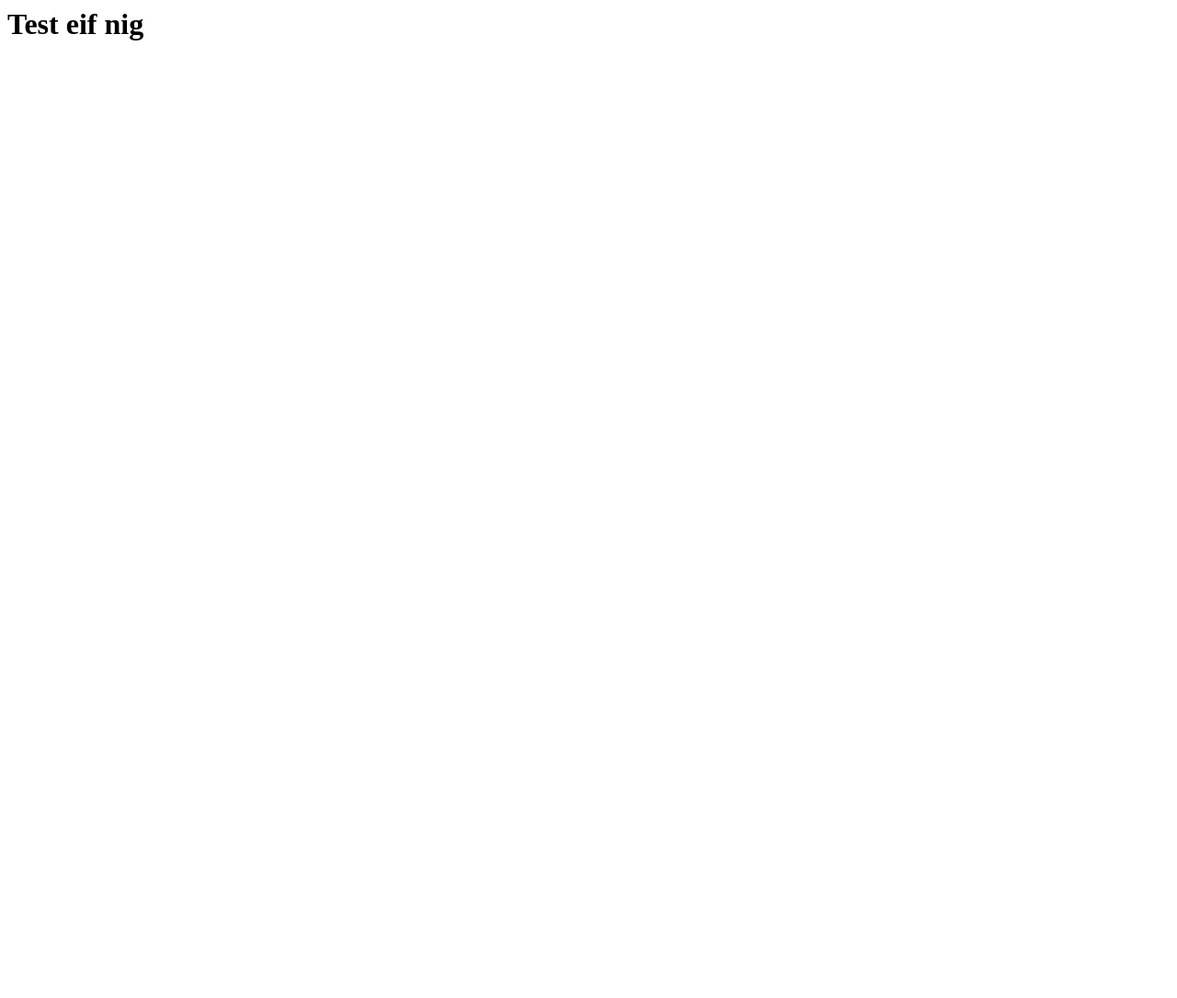
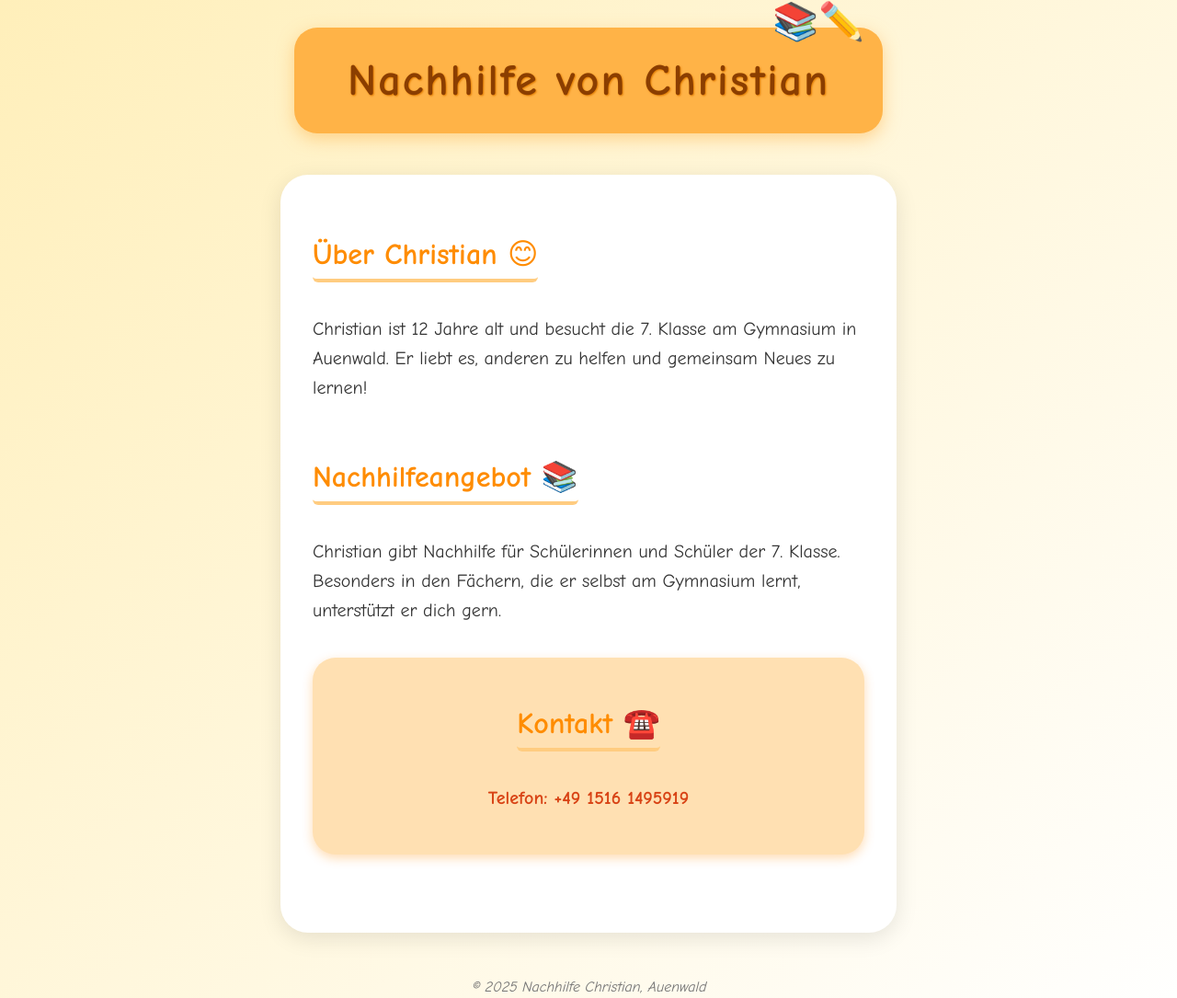
Before and after one commit to sxmxon11/nachhilfekl1-5, a plain HTML site: page index.html in a window 1280 px wide. Shown: the top 1085 px of the page at 92% size. Before the commit the page ends 800 px from the top, so only its background shows below. Drawn offline with Linux system fonts and the light colour scheme.

Commit message:
Update index.html

```diff
--- a/index.html
+++ b/index.html
@@ -1 +1,133 @@
-<h1>Test eif nig</h1>
+<!DOCTYPE html>
+<html lang="de">
+<head>
+<meta charset="UTF-8" />
+<meta name="viewport" content="width=device-width, initial-scale=1" />
+<title>Nachhilfe von Christian</title>
+<style>
+  @import url('https://fonts.googleapis.com/css2?family=Comic+Neue:wght@400;700&display=swap');
+
+  body {
+    margin: 0;
+    font-family: 'Comic Neue', cursive, sans-serif;
+    background: linear-gradient(135deg, #ffefba, #ffffff);
+    color: #333;
+    display: flex;
+    flex-direction: column;
+    align-items: center;
+    padding: 30px 15px;
+  }
+  header {
+    background: #ffb347;
+    width: 100%;
+    max-width: 600px;
+    border-radius: 25px;
+    padding: 30px 20px;
+    box-shadow: 0 6px 18px rgba(255, 179, 71, 0.5);
+    text-align: center;
+    margin-bottom: 45px;
+    position: relative;
+    overflow: visible;
+  }
+  header h1 {
+    margin: 0;
+    font-weight: 700;
+    font-size: 3rem;
+    color: #8b3e00;
+    letter-spacing: 2px;
+    text-shadow: 1px 1px 2px #e07b00;
+  }
+  header::before {
+    content: "📚✏️";
+    position: absolute;
+    top: -20px;
+    right: 20px;
+    font-size: 2.5rem;
+    animation: bounce 2s infinite ease-in-out;
+  }
+  @keyframes bounce {
+    0%, 100% { transform: translateY(0); }
+    50% { transform: translateY(-10px); }
+  }
+  main {
+    background: #fff;
+    max-width: 600px;
+    width: 100%;
+    border-radius: 30px;
+    box-shadow: 0 6px 25px rgba(0, 0, 0, 0.1);
+    padding: 40px 35px 50px;
+    transition: transform 0.3s ease;
+  }
+  main:hover {
+    transform: scale(1.03);
+  }
+  section {
+    margin-bottom: 35px;
+  }
+  h2 {
+    font-size: 2rem;
+    color: #ff8c00;
+    margin-bottom: 15px;
+    border-bottom: 4px solid #ffcc80;
+    padding-bottom: 8px;
+    border-radius: 6px;
+    display: inline-block;
+  }
+  p {
+    font-size: 1.25rem;
+    line-height: 1.6;
+  }
+  .contact {
+    background: #ffe0b2;
+    border-radius: 25px;
+    padding: 25px 20px;
+    text-align: center;
+    font-weight: 700;
+    font-size: 1.4rem;
+    color: #d84315;
+    box-shadow: 0 4px 12px rgba(255, 140, 0, 0.3);
+    cursor: pointer;
+    transition: background-color 0.3s ease, box-shadow 0.3s ease;
+  }
+  .contact a {
+    color: #d84315;
+    text-decoration: none;
+  }
+  .contact:hover {
+    background-color: #ffb74d;
+    box-shadow: 0 6px 20px rgba(255, 140, 0, 0.5);
+  }
+  footer {
+    margin-top: 50px;
+    font-size: 1rem;
+    color: #777;
+    max-width: 600px;
+    width: 100%;
+    text-align: center;
+    font-style: italic;
+  }
+</style>
+</head>
+<body>
+<header>
+  <h1>Nachhilfe von Christian</h1>
+</header>
+<main>
+  <section>
+    <h2>Über Christian 😊</h2>
+    <p>Christian ist 12 Jahre alt und besucht die 7. Klasse am Gymnasium in Auenwald. Er liebt es, anderen zu helfen und gemeinsam Neues zu lernen!</p>
+  </section>
+  <section>
+    <h2>Nachhilfeangebot 📚</h2>
+    <p>Christian gibt Nachhilfe für Schülerinnen und Schüler der 7. Klasse. Besonders in den Fächern, die er selbst am Gymnasium lernt, unterstützt er dich gern.</p>
+  </section>
+  <section class="contact" tabindex="0" role="button" aria-label="Ruf Christian an unter +49 1516 1495919">
+    <h2>Kontakt ☎️</h2>
+    <p>Telefon: <a href="tel:+4915161495919">+49 1516 1495919</a></p>
+  </section>
+</main>
+<footer>
+  &copy; 2025 Nachhilfe Christian, Auenwald
+</footer>
+</body>
+</html>
```
